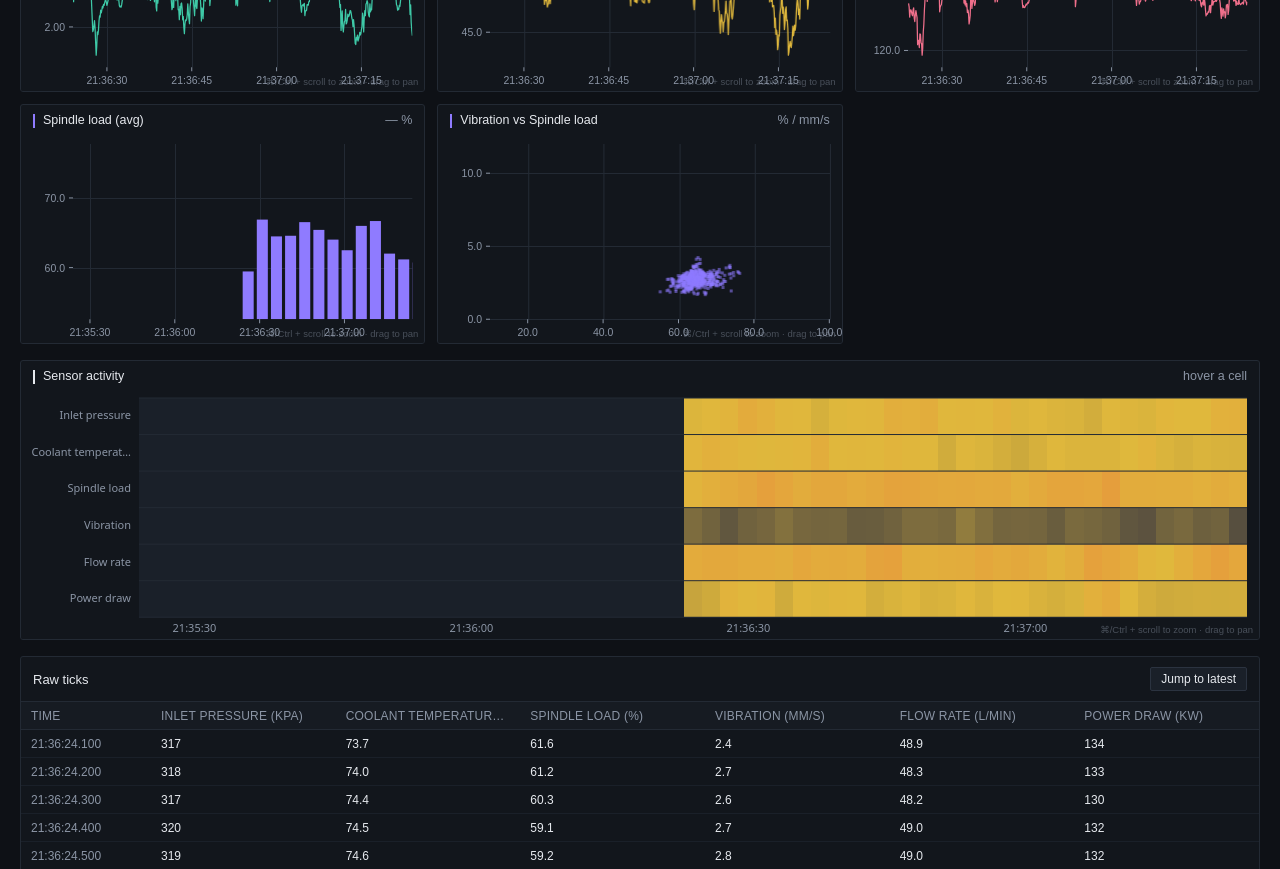
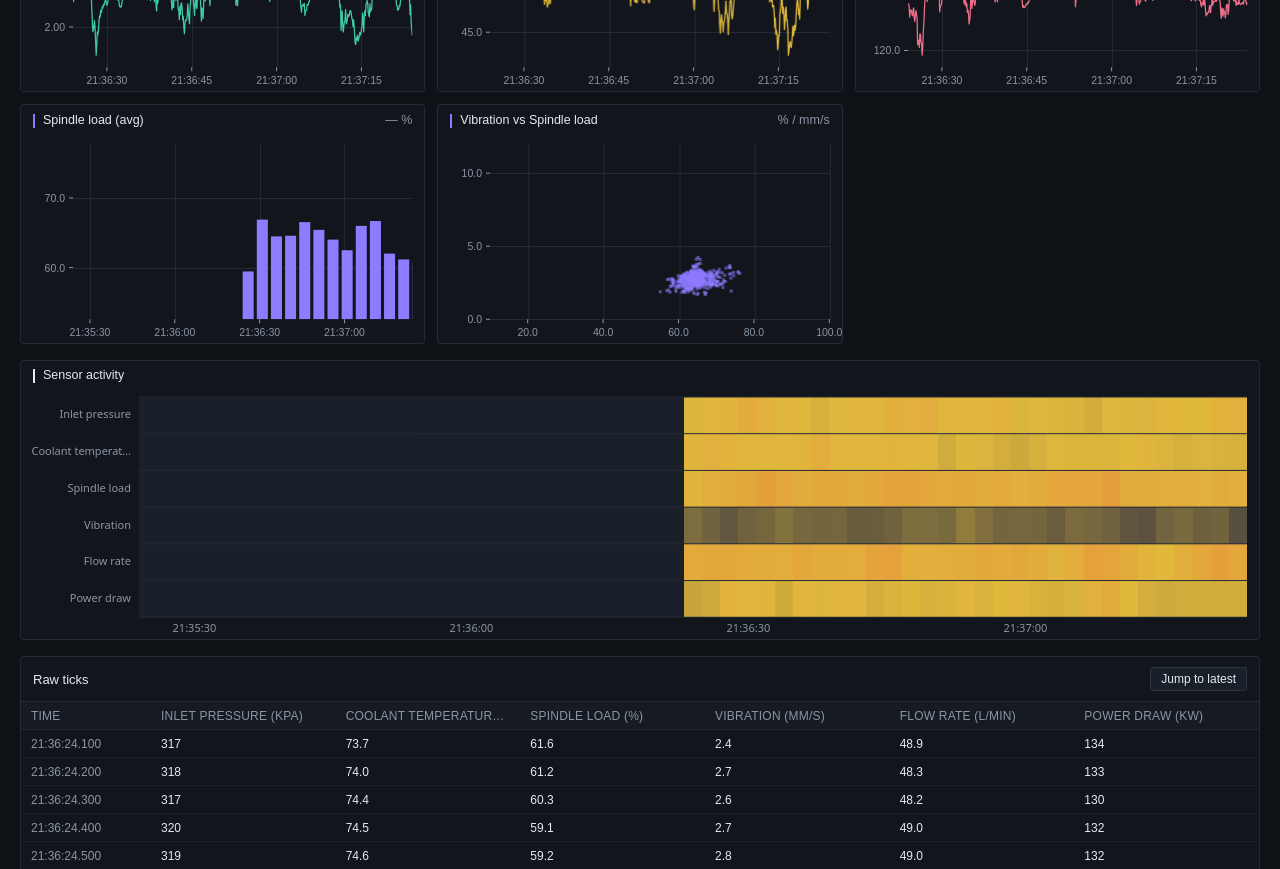
Before and after one commit to shreyaa-hub/Pulseboard, a Next.js app: page /dashboard in a window 1280 px wide. Shown: the part 640-1509 px from the top of the page. Built offline with nearby package versions, Linux system fonts and the light colour scheme.

Commit message:
fix hint text overlapping axis labels, remove heatmap hover placeholder

```diff
--- a/app/globals.css
+++ b/app/globals.css
@@ -118,12 +118,17 @@ a {
   content: '⌘/Ctrl + scroll to zoom · drag to pan';
   position: absolute;
   right: 6px;
-  bottom: 4px;
+  top: 4px;
   font-size: 9.5px;
   color: var(--chart-label);
-  opacity: 0.45;
+  opacity: 0;
+  transition: opacity 0.15s ease;
   pointer-events: none;
   white-space: nowrap;
+}
+
+.chart-body:hover::after {
+  opacity: 0.45;
 }
 
 @media (max-width: 480px) {
--- a/components/charts/HeatmapChart.tsx
+++ b/components/charts/HeatmapChart.tsx
@@ -264,7 +264,7 @@ export function HeatmapChart({
         <span className="chart-readout">
           {readout
             ? `${readout.label}: ${formatValue(readout.v, 100)} ${readout.unit} @ ${formatClock(readout.t)}`
-            : 'hover a cell'}
+            : ''}
         </span>
       </figcaption>
 
```
